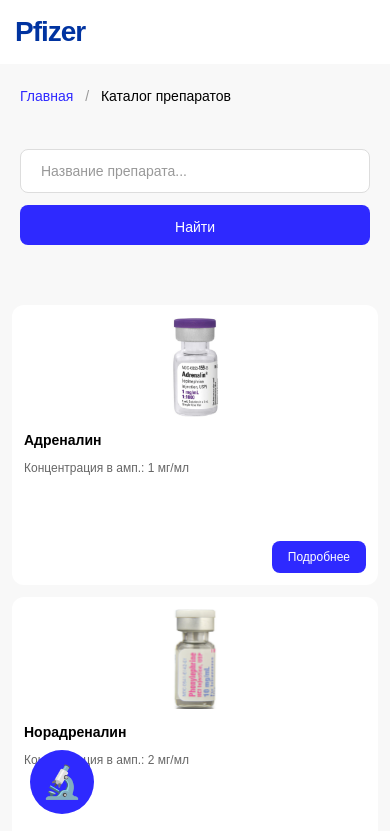
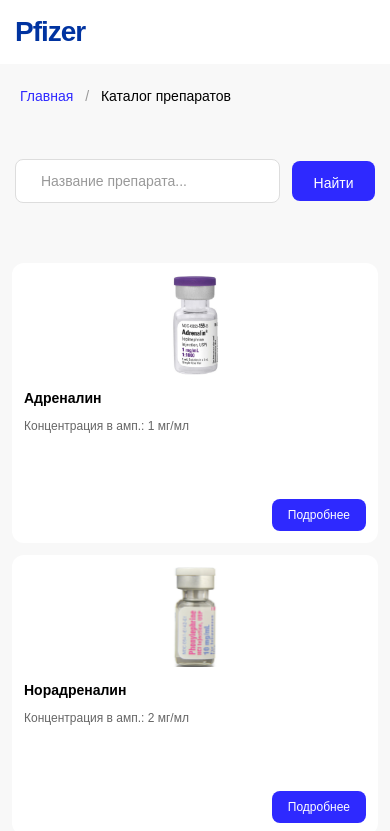
Before and after one commit to YurchenkoK/vasoactive_drug_speed_estimatior_async, a React (Vite) app in the folder frontend/: page /vasoactive_drug_speed_estimatior_frontend/drugs in a window 390 px wide. Shown: the top 831 px of the page. Built offline with nearby package versions, Linux system fonts and the light colour scheme; no server answers.

Commit message:
Tauri_fixed

```diff
--- a/frontend/src/App.tsx
+++ b/frontend/src/App.tsx
@@ -1,15 +1,11 @@
-import { Routes, Route, useLocation } from "react-router-dom";
+import { Routes, Route } from "react-router-dom";
 import AppNavbar from "./components/AppNavbar";
-import CartButton from "./components/CartButton";
 import HomePage from "./pages/HomePage";
 import DrugsPage from "./pages/DrugsPage";
 import DrugDetailPage from "./pages/DrugDetailPage";
 import "./App.css";
 
 export default function App() {
-  const location = useLocation();
-  const isHomePage = location.pathname === "/";
-
   return (
     <>
       <AppNavbar />
@@ -20,7 +16,6 @@
           <Route path="/drugs/:id" element={<DrugDetailPage />} />
         </Routes>
       </div>
-      {!isHomePage && <CartButton count={0} />}
     </>
   );
 }
--- a/frontend/src/components/Carousel.css
+++ b/frontend/src/components/Carousel.css
@@ -61,14 +61,17 @@
   align-items: center;
   justify-content: center;
   color: #2e29ff;
-  transition: background-color 0.2s, transform 0.2s;
+  transition: background-color 0.2s;
   line-height: 1;
   padding: 0;
 }
 
 .carousel-button:hover {
   background-color: rgba(46, 41, 255, 0.1);
-  transform: translateY(-50%) scale(1.1);
+}
+
+.carousel-button:active {
+  background-color: rgba(46, 41, 255, 0.1);
 }
 
 .carousel-button-prev {
--- a/frontend/src/components/DrugCard.tsx
+++ b/frontend/src/components/DrugCard.tsx
@@ -11,10 +11,10 @@
 
 export default function DrugCard({ drug }: DrugCardProps) {
   const handleImageError = (e: React.SyntheticEvent<HTMLImageElement>) => {
-    const img = e.target as HTMLImageElement;
-    if (!img.src.includes('placeholder-drug.png')) {
+    const img = e.currentTarget as HTMLImageElement;
+    if (!img.dataset.fallback) {
+      img.dataset.fallback = '1';
       img.src = DEFAULT_IMAGE;
-      img.onerror = null;
     }
   };
 
--- a/frontend/src/pages/DrugDetailPage.tsx
+++ b/frontend/src/pages/DrugDetailPage.tsx
@@ -39,10 +39,10 @@
   }
 
   const handleImageError = (e: React.SyntheticEvent<HTMLImageElement>) => {
-    const img = e.target as HTMLImageElement;
-    if (!img.src.includes('placeholder-drug.png')) {
+    const img = e.currentTarget as HTMLImageElement;
+    if (!img.dataset.fallback) {
+      img.dataset.fallback = '1';
       img.src = DEFAULT_IMAGE;
-      img.onerror = null;
     }
   };
 
--- a/frontend/src/pages/DrugsPage.css
+++ b/frontend/src/pages/DrugsPage.css
@@ -6,7 +6,7 @@
 
 .search-section {
   background-color: #F8F8F8;
-  margin-top: 15px;
+  margin-top: 25px;
   padding: 5px;
   display: flex;
   justify-content: center;
@@ -18,13 +18,14 @@
   align-items: center;
   gap: 12px;
   width: 100%;
-  max-width: 900px; /* ограничим ширину формы */
-  padding: 20px 15px;
+  max-width: 900px;
+  padding: 0px 15px;
   justify-content: center;
+  flex-wrap: nowrap;
 }
 
 .search-input {
-  padding: 16px 20px;
+  padding: 21px 25px;
   border: 1px solid #ddd;
   border-radius: 8px;
   width: 100%;
@@ -32,7 +33,8 @@
   font-size: 14px;
   background-color: #ffffff;
   box-sizing: border-box;
-  flex: 1 1 auto; /* позволит полю занимать доступное пространство */
+  flex: 1 1 auto;
+  min-width: 0;
 }
 
 .search-input::-webkit-outer-spin-button,
@@ -103,6 +105,7 @@
   transition: background-color 0.2s;
   width: 83px;
   height: 40px;
+  flex-shrink: 0;
 }
 
 .search-button:hover {
@@ -178,16 +181,20 @@
   }
 
   .search-form {
-    flex-direction: column;
+    flex-wrap: nowrap;
     width: 100%;
+    padding: 20px 10px;
   }
 
   .search-input {
     width: 100%;
+    min-width: 0;
+    flex: 1 1 auto;
   }
 
   .search-button {
-    width: 100%;
+    width: 83px;
+    flex-shrink: 0;
   }
 
   .drugs-grid {
```
Also changed, not shown: frontend/public/placeholder-drug.png, 1 other file (tests, documents, lock files or other folders).
